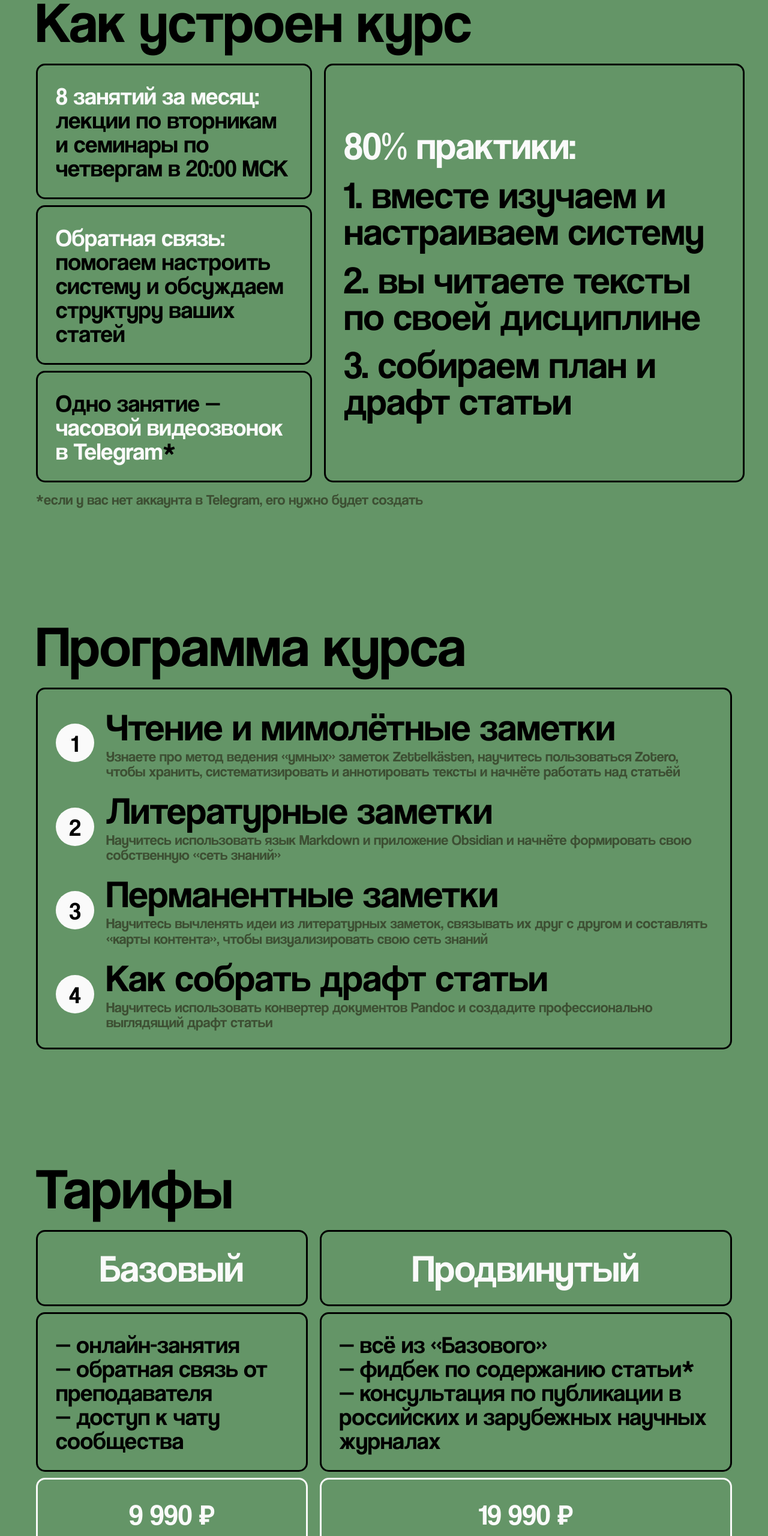
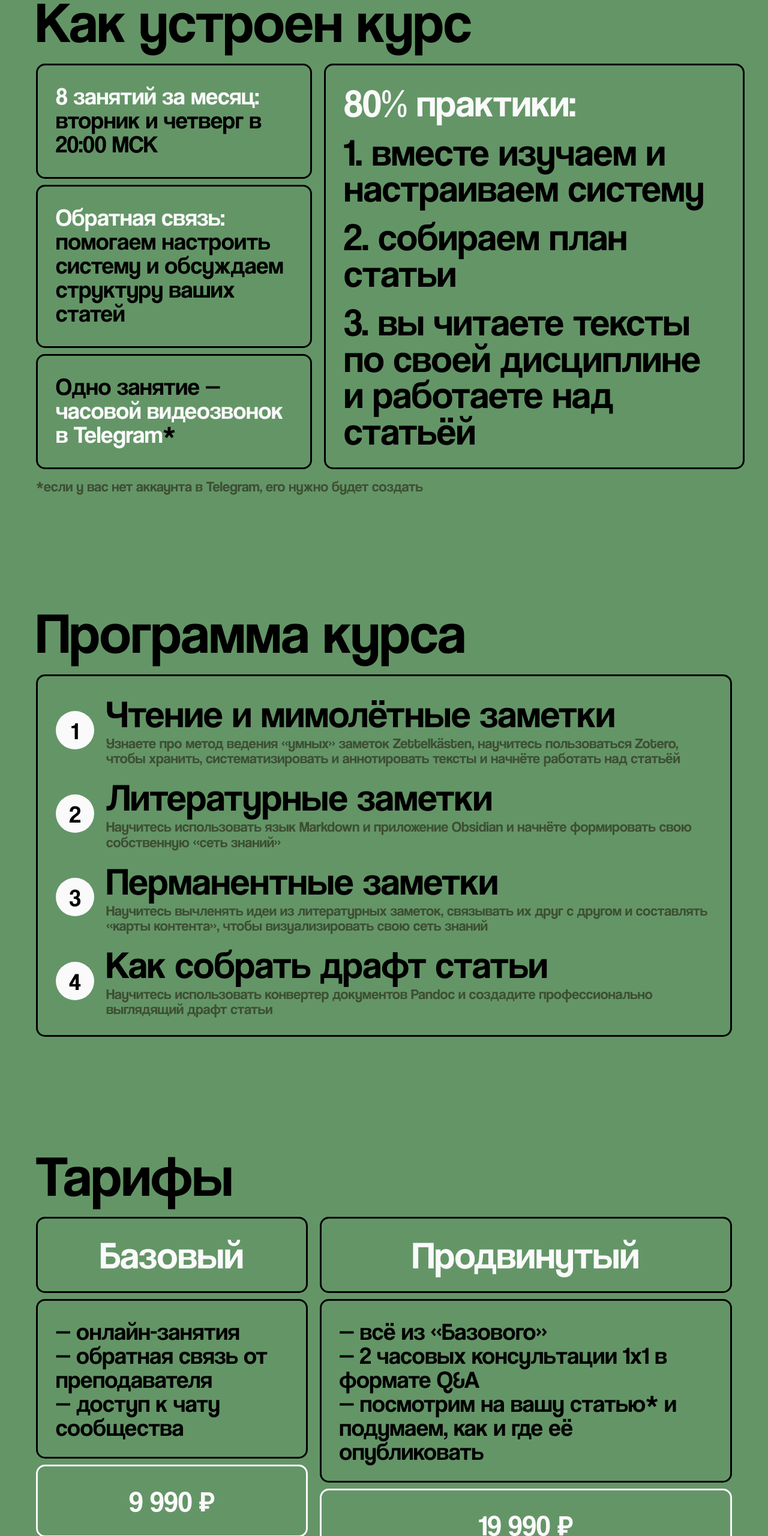
Before and after one commit to dadaismee/konspekt, a Gatsby site: page / in a window 1280 px wide. Shown: the part 4320-6880 px from the top of the page at 60% size. Built offline with nearby package versions, Linux system fonts and the light colour scheme; Gatsby itself is replaced by a stand-in of ours.

Commit message:
Changed info in pro tariff & faq about pro tariff + class format

```diff
--- a/src/pageData/writing-pro.js
+++ b/src/pageData/writing-pro.js
@@ -109,8 +109,7 @@ export const process = {
   type: 'basic',
   boxes: [
     {
-      mainText:
-        '8 занятий за месяц: лекции по вторникам и семинары по четвергам в 20:00 МСК ',
+      mainText: '8 занятий за месяц: вторник и четверг в 20:00 МСК',
       spanText: ['8 занятий за месяц:'],
     },
     {
@@ -127,8 +126,8 @@ export const process = {
       spanText: ['80% практики:'],
       steps: [
         '1. вместе изучаем и настраиваем систему',
-        '2. вы читаете тексты по своей дисциплине',
-        '3. собираем план и драфт статьи',
+        '2. собираем план статьи',
+        '3. вы читаете тексты по своей дисциплине и работаете над статьёй',
       ],
     },
   ],
@@ -182,8 +181,8 @@ export const pricing = {
       title: 'Продвинутый',
       features: [
         '— всё из «Базового»',
-        '— фидбек по содержанию статьи*',
-        '— консультация по публикации в российских и зарубежных научных журналах',
+        '— 2 часовых консультации 1х1 в формате Q&A',
+        '— посмотрим на вашу статью* и подумаем, как и где её опубликовать',
       ],
       price: '19 990 ₽',
     },
@@ -275,7 +274,7 @@ export const faq = {
     {
       question: 'В каком случае стоит выбрать «Продвинутый» тариф?',
       answer:
-        'Если вы пишете статью, связанную с социальными науками — социологией, социальной психологией, философией социальной науки или философией науки в целом — и хотите профессиональной консультации по содержанию и подготовке статьи к публикации.',
+        'Ключевое отличие — 2 индивидуальные консультации. Если вы пишете статью, связанную с социальными науками — социологией, социальной психологией, философией социальной науки или философией науки в целом — и хотите профессиональной консультации по содержанию и подготовке статьи к публикации. Это что-то среднее между коучингом и научным руководством.',
     },
   ],
 };
```
